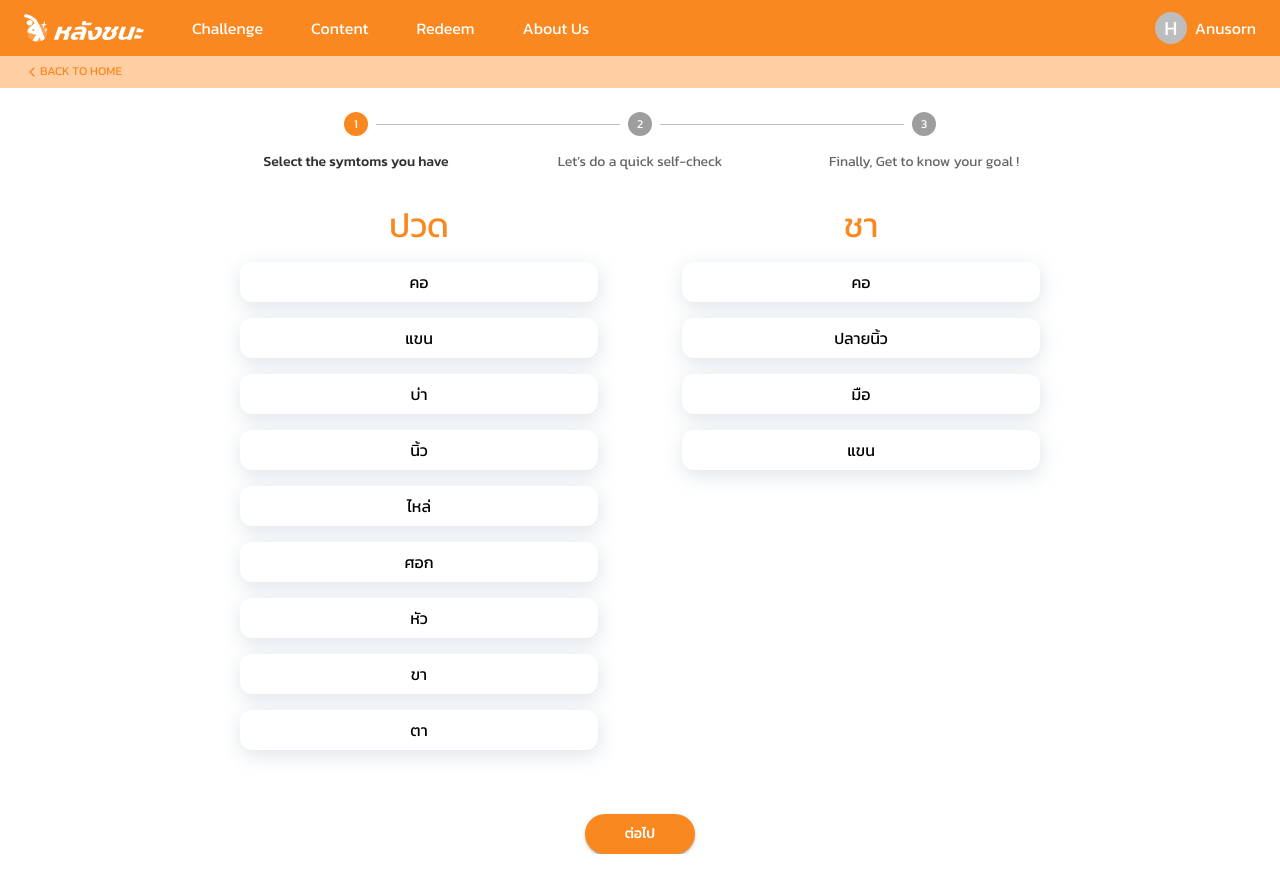
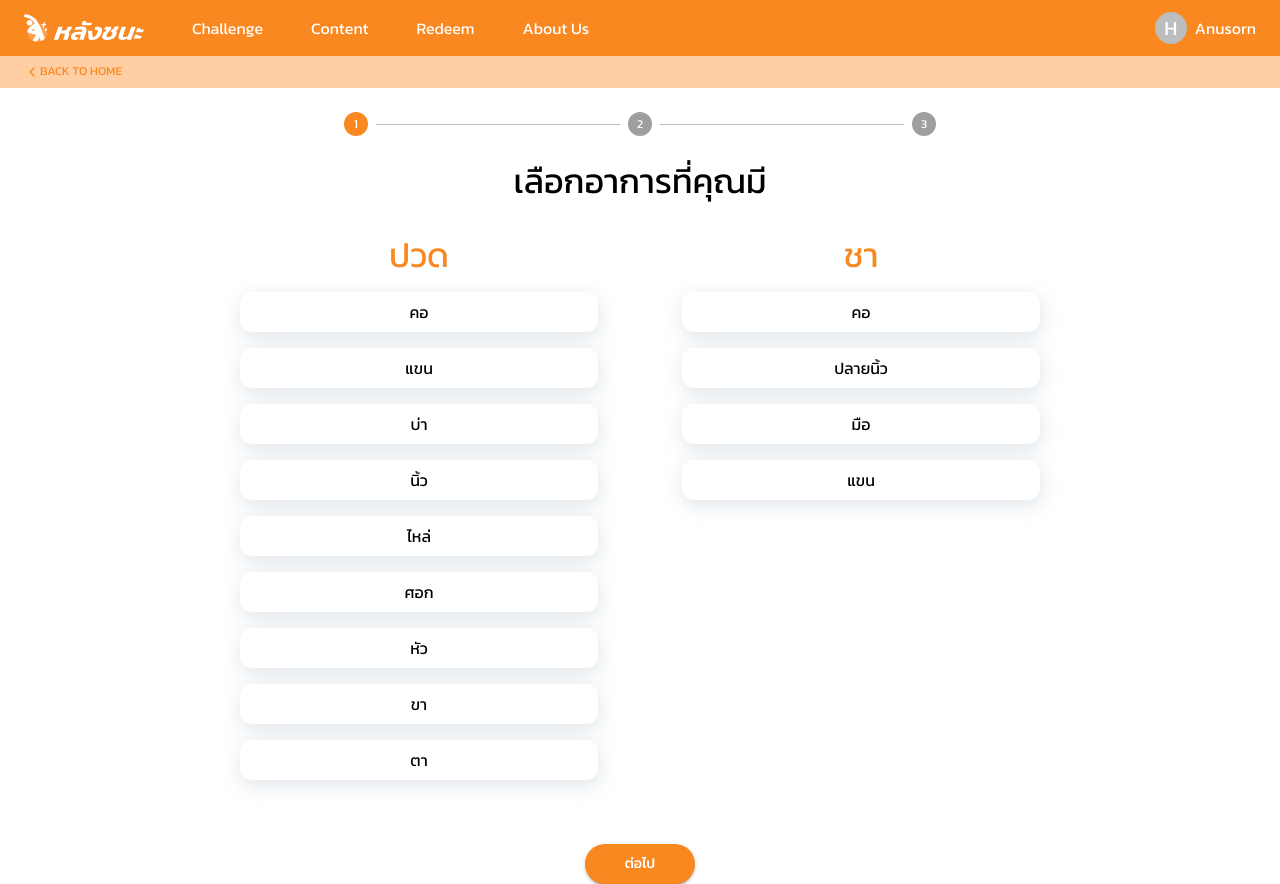
Before and after one commit to WebmasterCamp/ywc18-workshop-b, a Next.js app: page /start/1 in a window 1280 px wide. Before the commit the page ends 854 px from the top, so only its background shows below. Built offline with nearby package versions, Linux system fonts and the light colour scheme.

Commit message:
fix stepper

```diff
--- a/src/components/Stepper/index.tsx
+++ b/src/components/Stepper/index.tsx
@@ -1,5 +1,5 @@
 import React from 'react'
-import { Stepper as MuiStepper, Step as MuiStep, StepLabel as MuiStepLabel } from '@material-ui/core'
+import { Stepper as MuiStepper, Step as MuiStep, StepLabel as MuiStepLabel, Typography, Box } from '@material-ui/core'
 
 import styled from '@emotion/styled'
 
@@ -14,15 +14,23 @@ interface StepperProps {
 }
 
 export default function Stepper({ index }: StepperProps) {
-  const steps = ['Select the symtoms you have', 'Let’s do a quick self-check', 'Finally, Get to know your goal !']
+  const inx = parseInt(index) - 1
+  const steps = ['เลือกอาการที่คุณมี', 'ไหนลองประเมินตัวเองดูซิ', 'สุดท้ายแล้ว มาตั้งเป้าหมายกัน!']
 
   return (
-    <MuiStepper activeStep={parseInt(index) - 1} alternativeLabel>
-      {steps.map((label) => (
-        <MuiStep key={label}>
-          <StyledMuiStepLabel>{label}</StyledMuiStepLabel>
-        </MuiStep>
-      ))}
-    </MuiStepper>
+    <>
+      <MuiStepper activeStep={inx} alternativeLabel>
+        {steps.map((label) => (
+          <MuiStep key={label}>
+            <StyledMuiStepLabel></StyledMuiStepLabel>
+          </MuiStep>
+        ))}
+      </MuiStepper>
+      <Box mt={3}>
+        <Typography variant="h4" align="center">
+          {steps[inx]}
+        </Typography>
+      </Box>
+    </>
   )
 }
```
